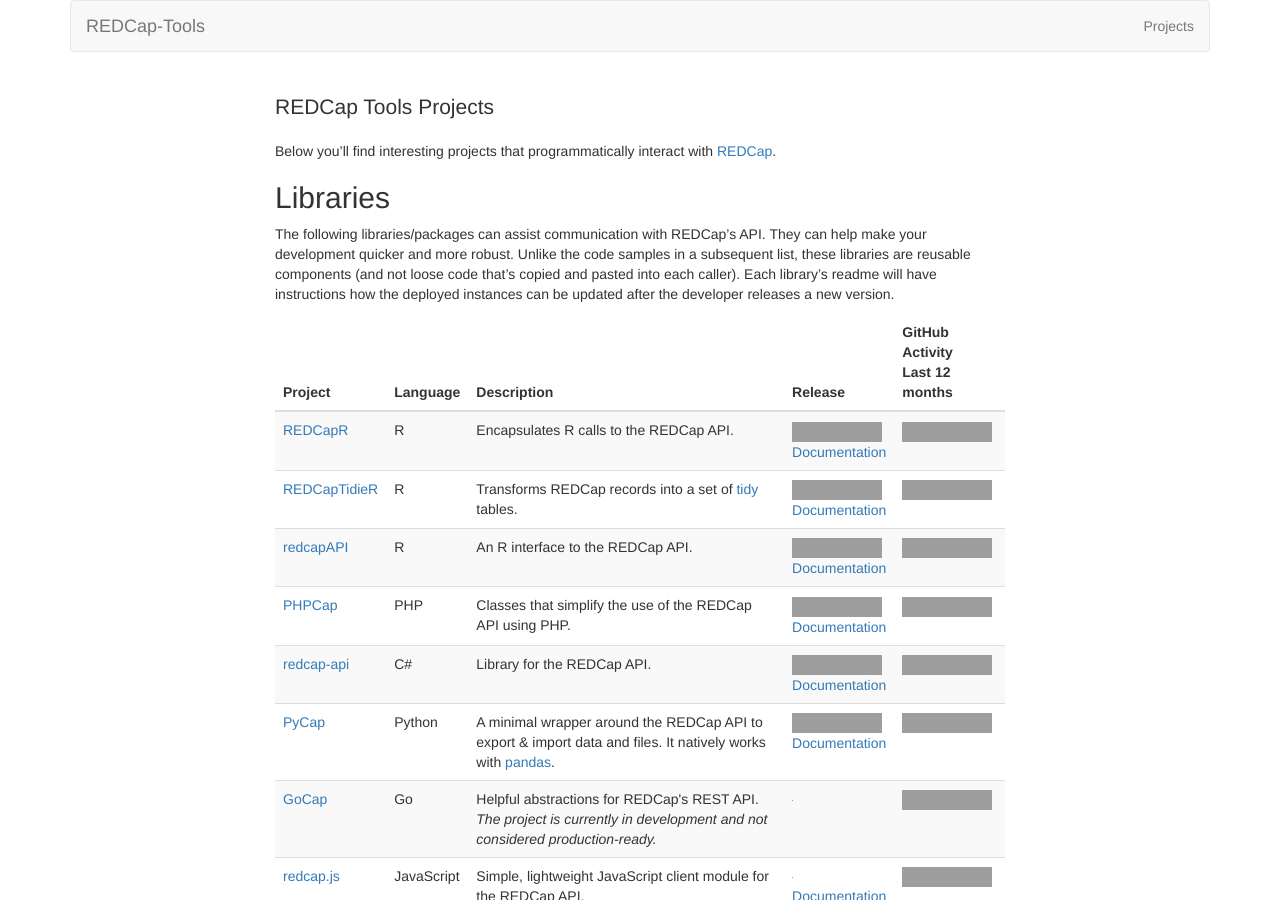
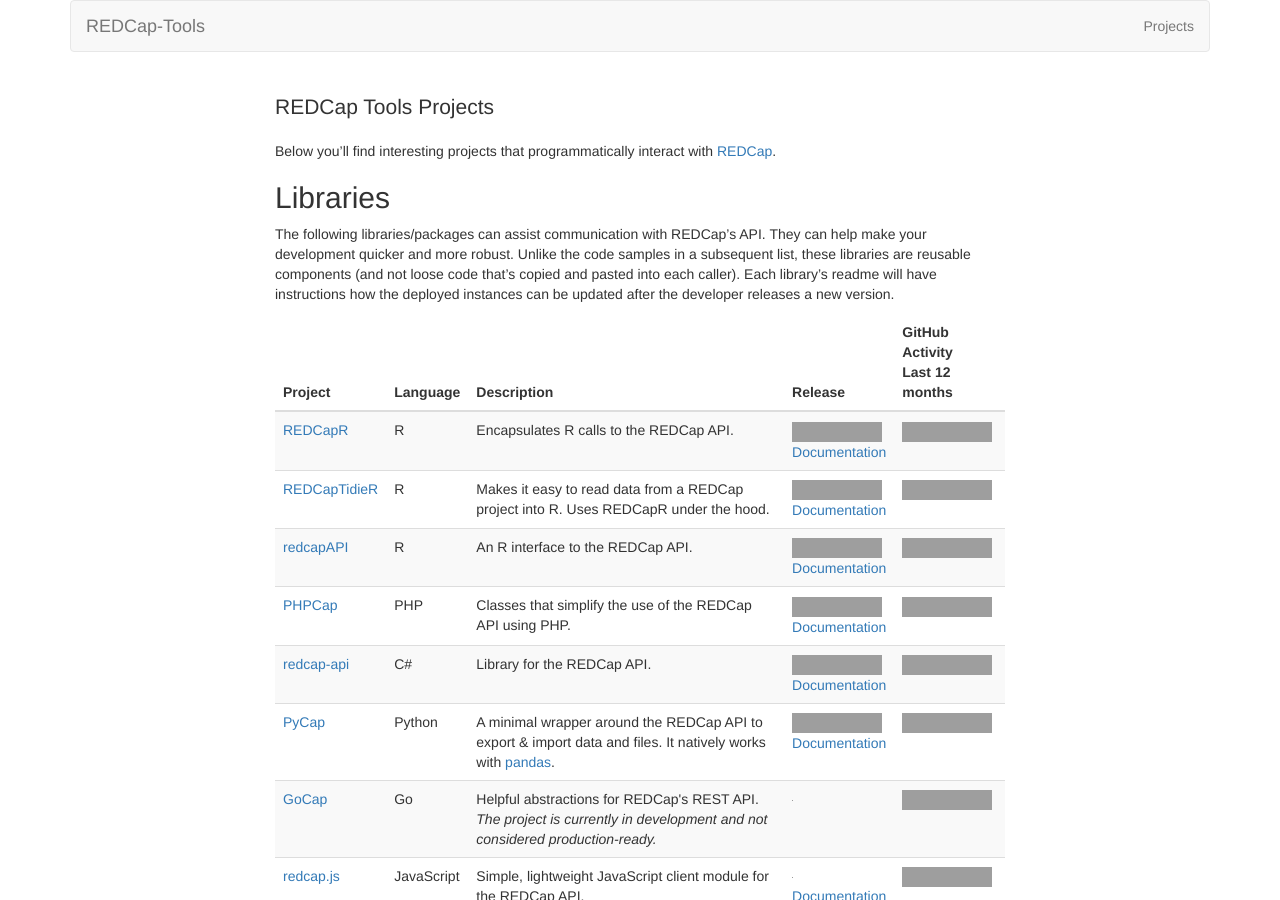
Before and after one commit to redcap-tools/redcap-tools.github.io, a Jekyll site: the page built from projects.md, in a window 1280 px wide and 900 px high, cut to the strip 0-900 px from the top of the window. Built offline with Jekyll 4.4.1, drawn with Linux system fonts in a browser that asks for light colours; grey boxes are pictures that could not be loaded.

Commit message:
Update libraries.yml
Update entry for REDCapTidieR

```diff
--- a/_data/libraries.yml
+++ b/_data/libraries.yml
@@ -15,12 +15,12 @@
   description: Encapsulates R calls to the REDCap API.
 
 - name: REDCapTidieR
-  repo: https://github.com/CHOP-CGTDataOps/REDCapTidieR
-  repo_release: https://img.shields.io/github/release/CHOP-CGTDataOps/REDCapTidieR.svg
-  repo_activity: https://img.shields.io/github/commit-activity/y/CHOP-CGTDataOps/REDCapTidieR?color=9cf&label=commits
+  repo: https://github.com/CHOP-CGTInformatics/REDCapTidieR
+  repo_release: https://img.shields.io/github/release/CHOP-CGTInformatics/REDCapTidieR.svg
+  repo_activity: https://img.shields.io/github/commit-activity/y/CHOP-CGTInformatics/REDCapTidieR?color=9cf&label=commits
   language: R
-  docs: https://chop-cgtdataops.github.io/REDCapTidieR/
-  description: Transforms REDCap records into a set of <a href="https://tidyr.tidyverse.org/articles/tidy-data.html">tidy</a> tables.
+  docs: https://chop-cgtinformatics.github.io/REDCapTidieR/
+  description: Makes it easy to read data from a REDCap project into R. Uses REDCapR under the hood.
 
 - name: redcapAPI
   repo: https://github.com/nutterb/redcapAPI
```
